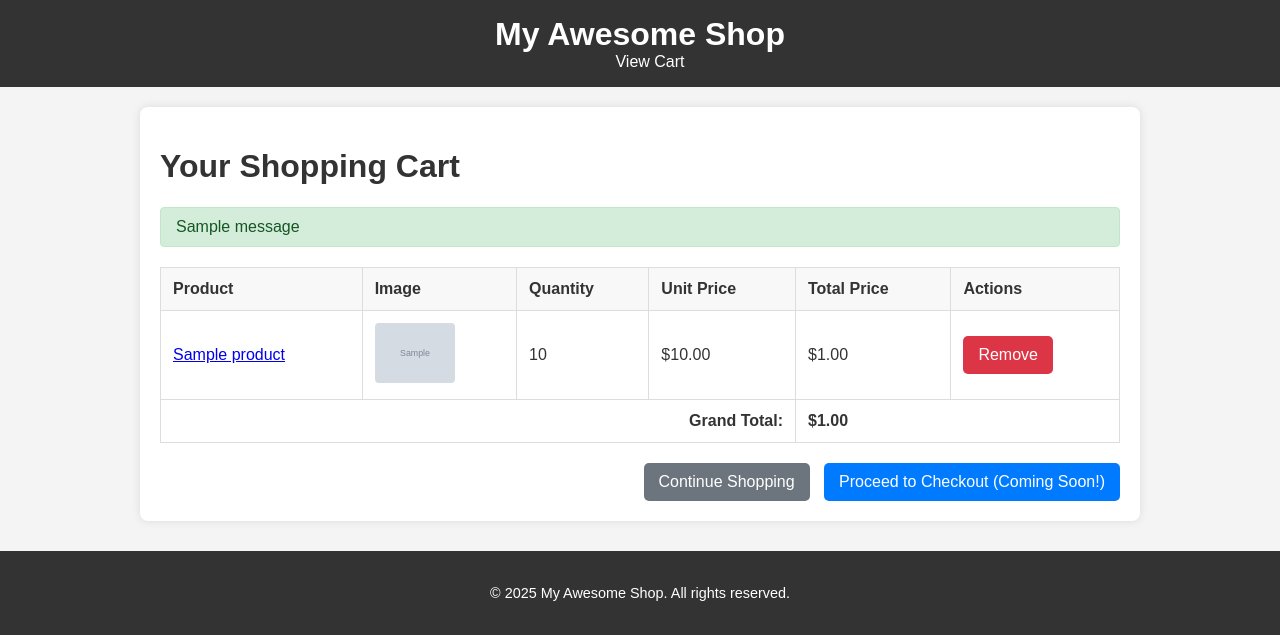
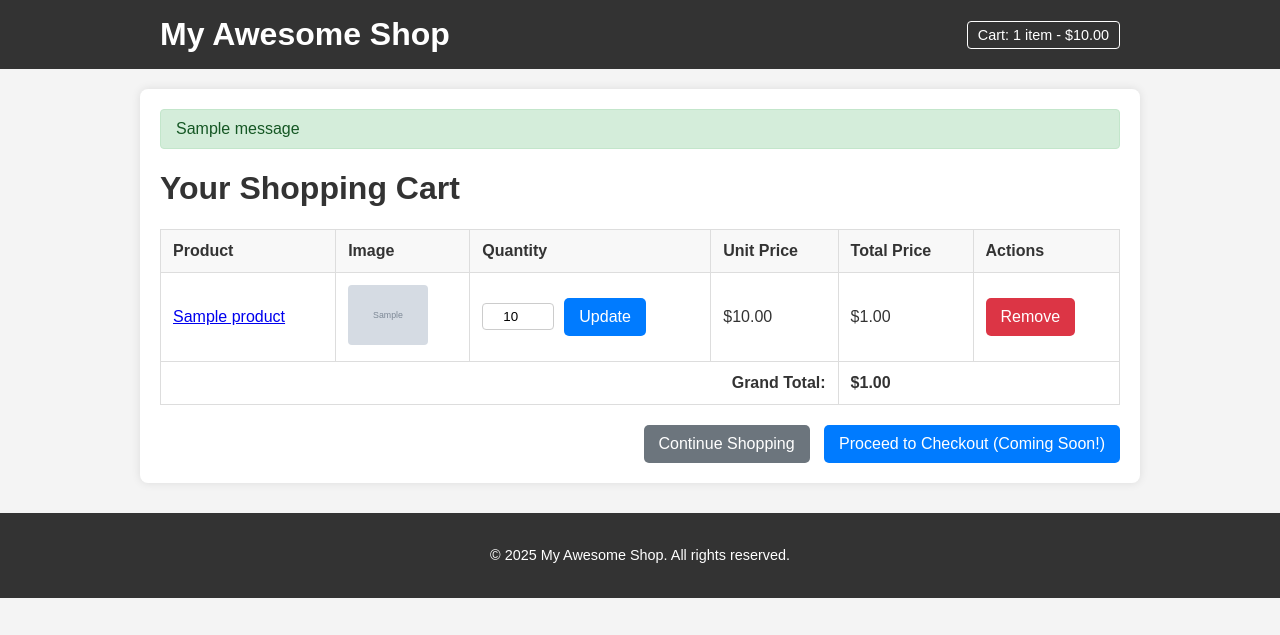
Before and after one commit to Georjay/django-ecommerce-portfolio, a Django app: template store/templates/store/cart_detail.html in a window 1280 px wide. Shown: the top 635 px of the page. Run offline with Django 3.2, Linux system fonts and the light colour scheme; the template is opened without the code that fills it: most values are stand-ins (such as "Sample title", 1, 10 or a date in 2020); grey boxes marked "Sample" are stand-in pictures; one stand-in notice (Sample message) is shown.

Commit message:
updating cart_view and buttons

```diff
--- a/my_shop_project/settings.py
+++ b/my_shop_project/settings.py
@@ -62,6 +62,7 @@ TEMPLATES = [
                 'django.template.context_processors.request',
                 'django.contrib.auth.context_processors.auth',
                 'django.contrib.messages.context_processors.messages',
+                'store.context_processors.cart_summary'
             ],
         },
     },
--- a/store/static/store/css/main.css
+++ b/store/static/store/css/main.css
@@ -192,3 +192,40 @@ ul.messages li.error {
 .button-secondary:hover {
     background-color: #5a6268;
 }
+
+/* ... your existing CSS ... */
+.update-cart-form {
+    display: flex;
+    align-items: center;
+}
+.quantity-input {
+    width: 60px; /* Adjust as needed */
+    padding: 5px;
+    margin-right: 10px;
+    text-align: center;
+    border: 1px solid #ccc;
+    border-radius: 4px;
+}
+.button-small {
+    padding: 5px 10px;
+    font-size: 0.9rem;
+}
+
+nav {
+    /* ... existing nav styles ... */
+    display: flex; /* If you want to align shop name and cart summary nicely */
+    justify-content: space-between; /* Example: Pushes shop name to left, cart to right */
+    align-items: center;
+}
+
+.nav-cart-summary a {
+    color: #fff; /* Or your nav link color */
+    text-decoration: none;
+    font-size: 0.9rem; /* Adjust as needed */
+    padding: 5px 10px;
+    border: 1px solid #fff; /* Optional: make it look like a button */
+    border-radius: 4px;
+}
+.nav-cart-summary a:hover {
+    background-color: #555; /* Optional hover effect */
+}
--- a/store/templates/store/base.html
+++ b/store/templates/store/base.html
@@ -10,11 +10,22 @@
     <header>
         <nav>
             <a href="{% url 'store:product_list' %}"><h1>My Awesome Shop</h1></a>
-            <a href="{% url 'store:view_cart' %}" style="margin-left: 20px;">View Cart</a>
+            <div class="nav-cart-summary">
+                <a href="{% url 'store:view_cart' %}">
+                    Cart: {{ cart_item_count }} item{{ cart_item_count|pluralize }} - ${{ cart_total_price|floatformat:2 }}
+                </a>
+            </div>
         </nav>
     </header>
 
     <main>
+        {% if messages %} {# Display Django messages, e.g., for 'added to cart' #}
+            <ul class="messages">
+                {% for message in messages %}
+                    <li{% if message.tags %} class="{{ message.tags }}"{% endif %}>{{ message }}</li>
+                {% endfor %}
+            </ul>
+        {% endif %}
         {% block content %}
         {% endblock %}
     </main>
--- a/store/templates/store/cart_detail.html
+++ b/store/templates/store/cart_detail.html
@@ -6,13 +6,7 @@
 {% block content %}
 <h1>Your Shopping Cart</h1>
 
-{% if messages %} {# Display Django messages, e.g., for 'added to cart' #}
-    <ul class="messages">
-        {% for message in messages %}
-            <li{% if message.tags %} class="{{ message.tags }}"{% endif %}>{{ message }}</li>
-        {% endfor %}
-    </ul>
-{% endif %}
+
 
 {% if is_empty %}
     <p>Your cart is currently empty.</p>
@@ -41,7 +35,11 @@
                         {% endif %}
                     </td>
                     <td>
-                    {{ item.quantity }}
+                        <form method="POST" action="{% url 'store:update_cart_item' item.product.id %}" class="update-cart-form">
+                            {% csrf_token %}
+                            <input type="number" name="quantity" value="{{ item.quantity }}" min="0" class="quantity-input">
+                            <button type="submit" class="button button-small">Update</button>
+                        </form>
                     </td>
                     <td>${{ item.price|floatformat:2 }}</td>
                     <td>${{ item.total_item_price|floatformat:2 }}</td>
--- a/store/templates/store/product_list.html
+++ b/store/templates/store/product_list.html
@@ -3,6 +3,8 @@
 
 {% block content %}
     <h1>Our Products</h1>
+
+
     {% if products %}
         <div class="product-grid">
             {% for product in products %}
--- a/store/urls.py
+++ b/store/urls.py
@@ -11,4 +11,5 @@ urlpatterns = [
     path('add/<int:product_id>/', views.add_to_cart, name='add_to_cart'),
     path('cart/', views.view_cart, name='view_cart'),
     path('remove/<int:product_id>/', views.remove_from_cart, name='remove_from_cart'),
+    path('update/<int:product_id>/', views.update_cart_item, name='update_cart_item'),
 ]
```
Also changed, not shown: store/context_processors.py (added, +18 -0 lines), store/views.py (+38 -0 lines). Lines whose indentation alone changed are shown as unchanged.
